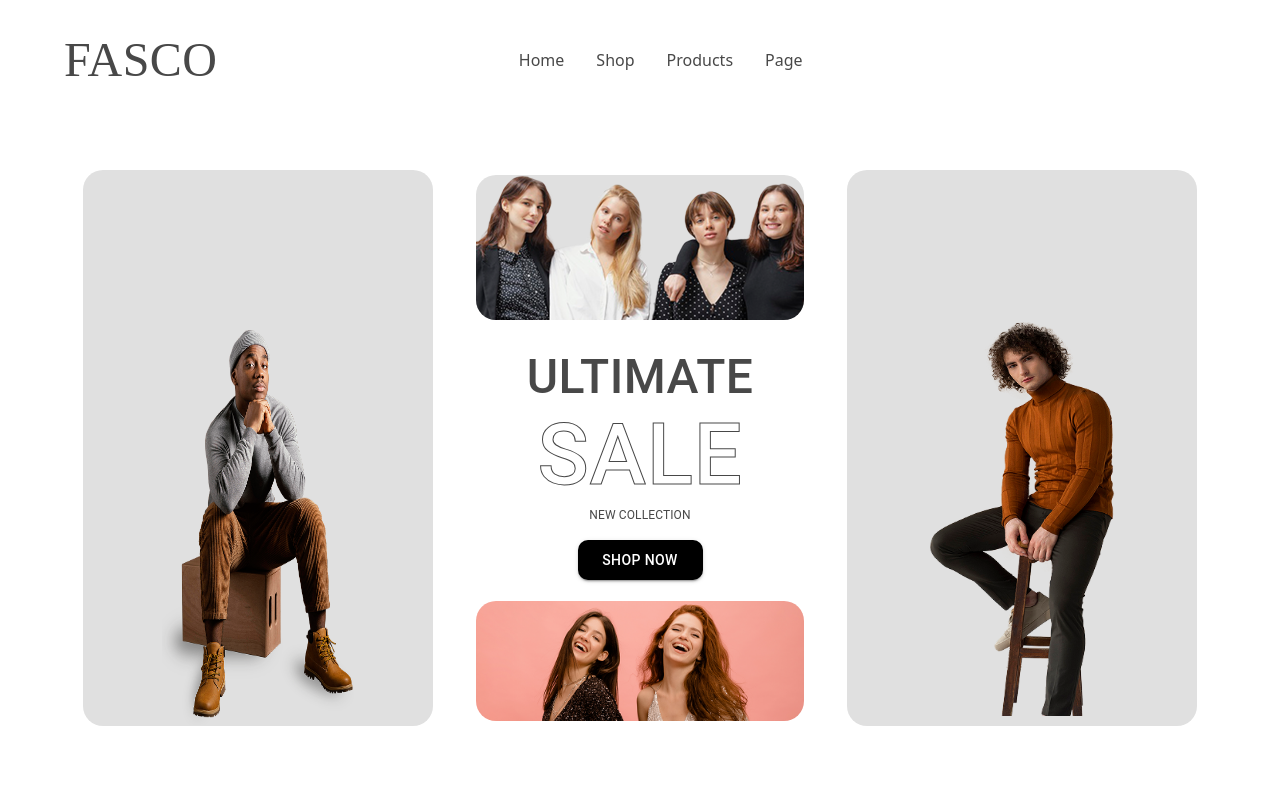
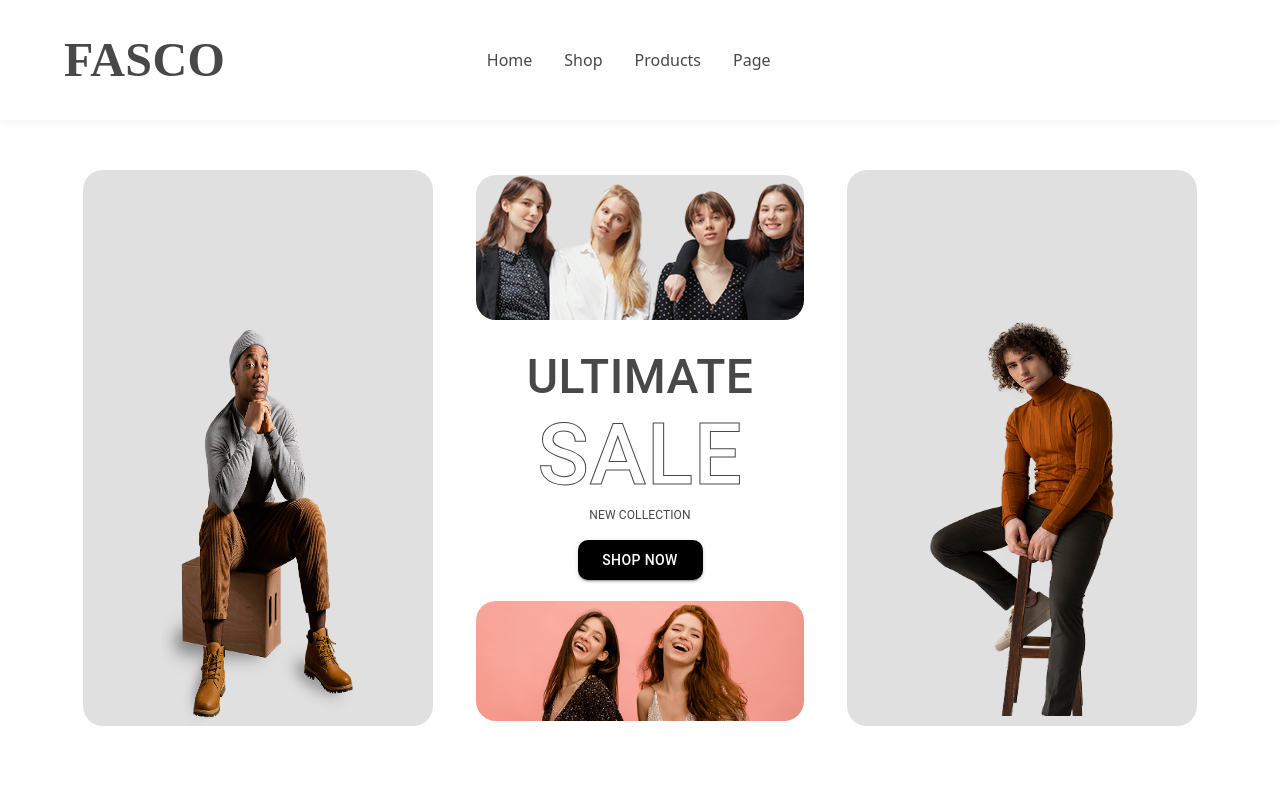
Before and after one commit to sanjanabaskaran03-commits/landing-page, a React (Vite) app: page / in a window 1280 px wide. Shown: the top 788 px of the page. Built offline with nearby package versions, Linux system fonts and the light colour scheme; some icons are missing.

Commit message:
Enhance Header component with sticky positioning, improved styles, and refactor for better readability

```diff
--- a/src/components/layout/Header.jsx
+++ b/src/components/layout/Header.jsx
@@ -8,7 +8,7 @@ import StarBorderIcon from "@mui/icons-material/StarBorder";
 import ShoppingBagIcon from "@mui/icons-material/ShoppingBag";
 import MenuIcon from "@mui/icons-material/Menu";
 
-function Header() {
+function Header({ cartCount = 0 }) {
   const [mobileOpen, setMobileOpen] = useState(false);
   const isDesktop = useMediaQuery("(min-width:1024px)");
 
@@ -20,14 +20,24 @@ function Header() {
   ];
 
   return (
-    <Box component="header" sx={{ py: { xs: 2, md: 3 } }}>
+    <Box
+      component="header"
+      sx={{
+        py: { xs: 2, md: 3 },
+        position: "sticky",
+        top: 0,
+        zIndex: 1100,
+        bgcolor: "white",
+        boxShadow: "0px 2px 10px rgba(0,0,0,0.05)",
+      }}
+    >
       <Container maxWidth="lg">
         <Stack direction="row" justifyContent="space-between" alignItems="center">
-
           <Typography
             sx={{
               fontFamily: "Volkhov",
               color: "#484848",
+              fontWeight: "bold",
               fontSize: { xs: "26px", md: "32px", lg: "48px" }
             }}
           >
@@ -42,7 +52,7 @@ function Header() {
                   component={RouterLink}
                   to={link.path}
                   underline="none"
-                  sx={{ color: "#484848" }}
+                  sx={{ color: "#484848", fontWeight: 500 }}
                 >
                   {link.title}
                 </Link>
@@ -51,49 +61,28 @@ function Header() {
           )}
 
           <Stack direction="row" spacing={1} alignItems="center" color="#484848">
-            <SearchIcon />
+            <IconButton color="inherit"><SearchIcon /></IconButton>
 
             {isDesktop && (
               <>
-                <PermIdentityIcon />
-                <StarBorderIcon />
+                <IconButton color="inherit"><PermIdentityIcon /></IconButton>
+                <IconButton color="inherit"><StarBorderIcon /></IconButton>
               </>
             )}
 
-            <IconButton component={RouterLink} to="/cart">
-              <ShoppingBagIcon />
+            <IconButton component={RouterLink} to="/cart" color="inherit">
+               <ShoppingBagIcon />
             </IconButton>
 
             {!isDesktop && (
-              <IconButton onClick={() => setMobileOpen(true)}>
+              <IconButton onClick={() => setMobileOpen(true)} color="inherit">
                 <MenuIcon />
               </IconButton>
             )}
           </Stack>
         </Stack>
       </Container>
-
-      <Drawer
-        anchor="right"
-        open={mobileOpen}
-        onClose={() => setMobileOpen(false)}
-      >
-        <Box sx={{ width: 260, pt: 5 }}>
-          <List>
-            {navLinks.map((link) => (
-              <ListItem key={link.title} disablePadding>
-                <ListItemButton
-                  component={RouterLink}
-                  to={link.path}
-                  onClick={() => setMobileOpen(false)}
-                >
-                  <ListItemText primary={link.title} />
-                </ListItemButton>
-              </ListItem>
-            ))}
-          </List>
-        </Box>
-      </Drawer>
+      {/* ... Drawer code ... */}
     </Box>
   );
 }
```
